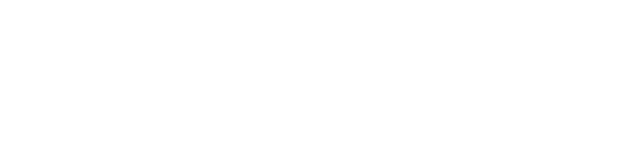
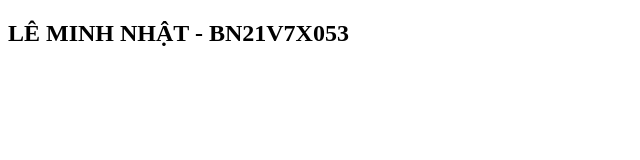
Before and after one commit to lugaruru/BaiThucHanh, a plain HTML site: page index.html in a window 1280 px wide. Shown: the whole page, without its empty margins (0-640 px from the left). Drawn offline with Linux system fonts and the light colour scheme.

Commit message:
Thay doi index.html

```diff
--- a/index.html
+++ b/index.html
@@ -7,6 +7,6 @@
     <title>BÀI THỰC HÀNH GIT</title>
 </head>
 <body>
-
+    <h2>LÊ MINH NHẬT - BN21V7X053</h2>
 </body>
 </html>
```
